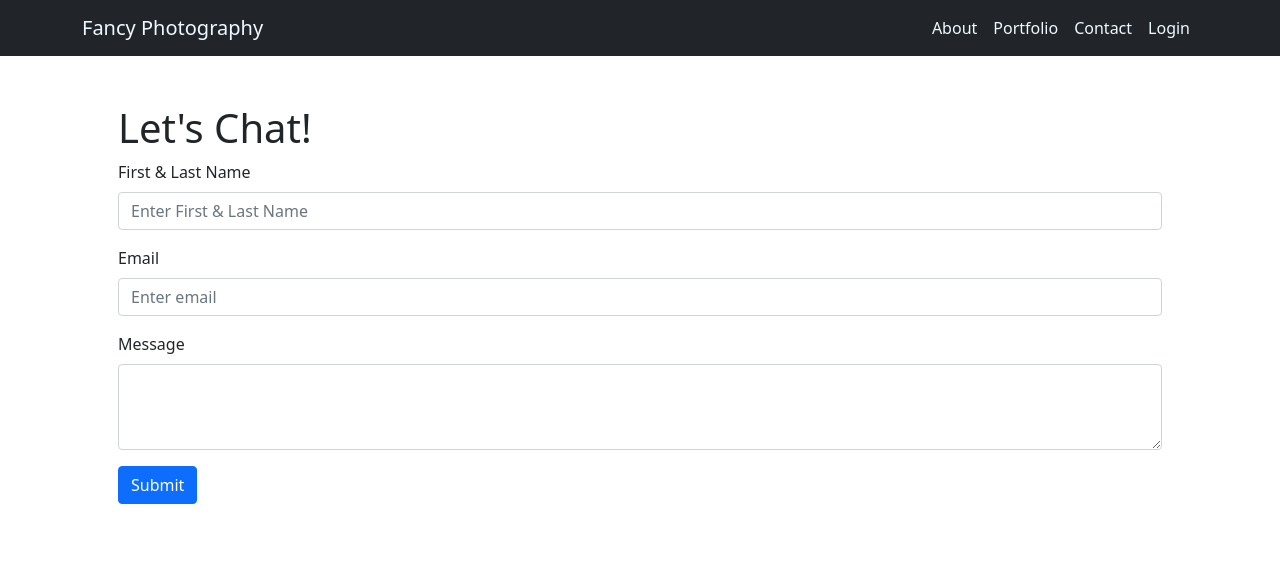
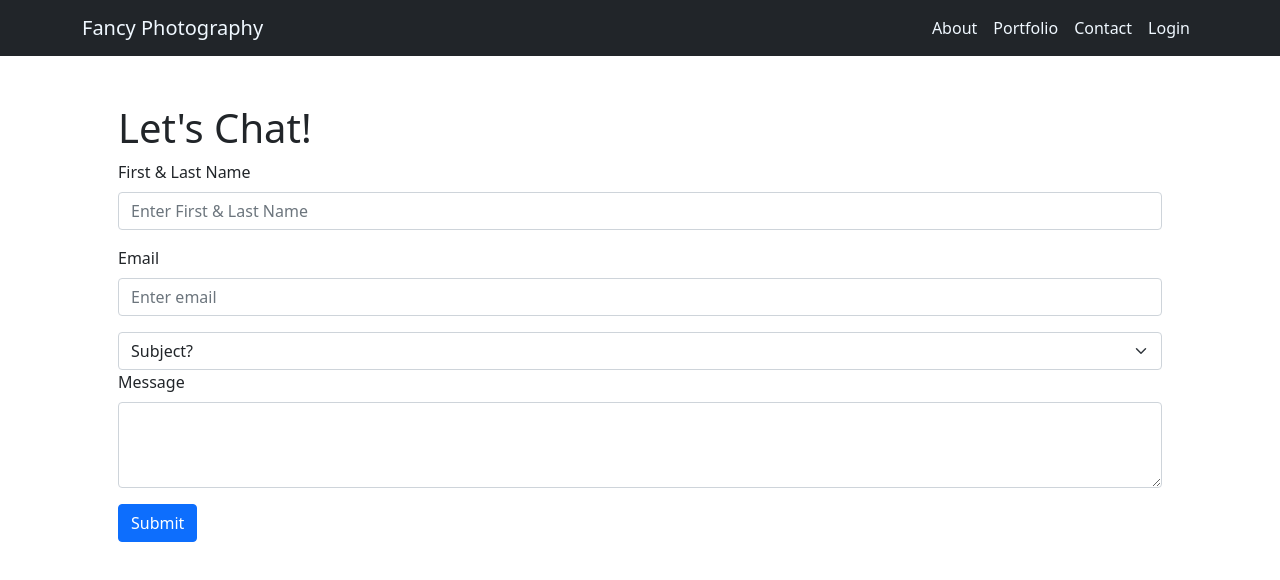
Before and after one commit to conniehqk/Photographer-Portfolio-Site-Project, a React (Create React App) app: page /contact in a window 1280 px wide. Shown: the top 580 px of the page. Built offline with nearby package versions, Linux system fonts and the light colour scheme; data requests are answered from the project's data file.

Commit message:
Working on drop down menu

```diff
--- a/db.json
+++ b/db.json
@@ -27,16 +27,22 @@
   ],
   "messages": [
     {
-			"id": 1,
-			"formMessage": "Testing"
+      "name": "Testing",
+      "email": "test@gmail.com",
+      "message": "Testing 123",
+      "id": 1
     },
     {
-			"id": 2,
-			"formMessage": "Hpoing to book you for my wedding."
+      "name": "Bekah Otis",
+      "email": "bekah@gmail.com",
+      "message": "Hey Sam",
+      "id": 2
     },
     {
-			"id": 3,
-			"formMessage": "Do you do dog portraiture?"
+      "name": "Testing",
+      "email": "Testing@gmail.com",
+      "message": "HELLO!",
+      "id": 3
     }
   ]
 }
--- a/src/components/App.js
+++ b/src/components/App.js
@@ -16,33 +16,20 @@ function App() {
 	const [formMessage, setFormMessage] = useState({
 		name: '',
 		email: '',
+		subject: '',
 		message: '',
 	});
 
-	useEffect(() => {
-		fetch('http://localhost:3000/messages/')
-			.then((r) => r.json())
-			.then((data) => {
-				setSubmittedMessage(data);
-				console.log(data);
-			});
-	}, []);
-
 	const userID = init('user_NACkm4Te0UR15Mzzi2NOS');
 	function handleSubmit(e) {
-		fetch('http://localhost:3000/messages/', {
+		fetch('http://localhost:3000/messages', {
 			method: 'POST',
 			headers: {
 				'Content-Type': 'application/json',
+				Accept: 'application/json',
 			},
-			body: JSON.stringify(formMessage.message),
-		})
-			.then((r) => r.json())
-			.then((message) => {
-				// setSubmittedMessage(...submittedMessage, message);
-
-				console.log(message);
-			});
+			body: JSON.stringify(formMessage),
+		});
 
 		e.preventDefault();
 
@@ -73,6 +60,16 @@ function App() {
 		setFormMessage({ ...formMessage, [e.target.name]: e.target.value });
 	}
 
+	useEffect(() => {
+		fetch('http://localhost:3000/messages')
+			.then((r) => r.json())
+			.then((data) => {
+				setSubmittedMessage(data);
+				console.log(data);
+			});
+	}, []);
+	// console.log(submittedMessage);
+	console.log(formMessage);
 	return (
 		<div className="App">
 			<Navbarr />
@@ -91,7 +88,7 @@ function App() {
 					/>
 				</Route>
 				<Route exact path="/manage">
-					<Manage message={submittedMessage} />
+					<Manage submittedMessage={submittedMessage} />
 				</Route>
 				<Route exact path="/">
 					<Landing />
--- a/src/components/Contact.js
+++ b/src/components/Contact.js
@@ -81,6 +81,17 @@ function Contact({ handleSubmit, handleChange }) {
 						placeholder="Enter email"
 					/>
 				</Form.Group>
+				<Form.Group>
+					<Form.Select
+						onChange={handleChange}
+						aria-label="Default select example"
+					>
+						<option>Subject?</option>
+						<option name="wedding">Wedding</option>
+						<option name="family">Family</option>
+						<option name="Other">Other</option>
+					</Form.Select>
+				</Form.Group>
 				<Form.Group className="mb-3" controlId="ControlTextarea1">
 					<Form.Label>Message</Form.Label>
 					<Form.Control
--- a/src/components/Manage.js
+++ b/src/components/Manage.js
@@ -1,9 +1,10 @@
 import { Container, Row } from 'react-bootstrap';
-function Manage({ message }) {
-	const listItem = message.map((m) => {
-		console.log(m);
-		return <li>{m.formMessage}</li>;
-	});
+import Messages from './Messages';
+
+function Manage({ submittedMessage }) {
+	console.log(submittedMessage);
+	// const listItem =
+
 	return (
 		<Container className="p-5">
 			<h1>Manage Page</h1>
@@ -12,7 +13,9 @@ function Manage({ message }) {
 			</Row>
 			<Row>
 				<h3>Messages:</h3>
-				<ul>{listItem}</ul>
+				{submittedMessage.map((msg) => (
+					<Messages message={msg} />
+				))}
 			</Row>
 		</Container>
 	);
--- /dev/null
+++ b/src/components/Messages.js
@@ -0,0 +1,12 @@
+const Messages = ({ message }) => {
+	return (
+		<>
+			<li>
+				<h3>{message.name}</h3>
+				<p>{message.message}</p>
+			</li>
+		</>
+	);
+};
+
+export default Messages;
```
Lines whose indentation alone changed are shown as unchanged.
